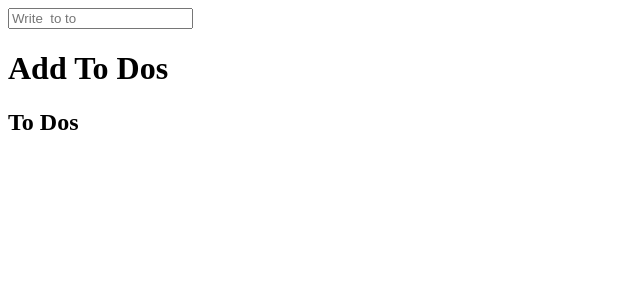
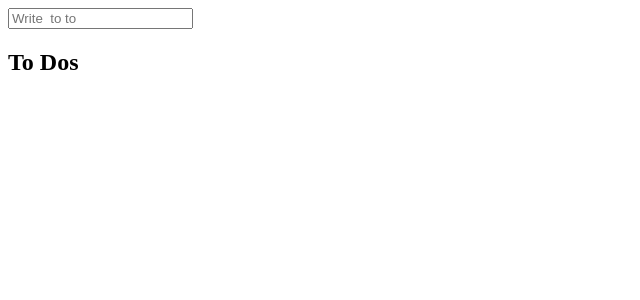
Before and after one commit to nakusha/react_hook_todo, a React (Create React App) app: page / in a window 1280 px wide. Shown: the top 300 px of the page, without its empty margins (0-640 px from the left). Built offline with nearby package versions, Linux system fonts and the light colour scheme.

Commit message:
refactory end

```diff
--- a/src/App.js
+++ b/src/App.js
@@ -9,7 +9,6 @@ function App() {
   return (
     <>
       <Add/>
-      <h1>Add To Dos</h1>
       <List name={"To Dos"}>
         {toDos.map((toDo) => (
           <ToDo text={toDo.text} id={toDo.id} isCompleted={false} key={toDo.id}/>
--- a/src/Components/Add.js
+++ b/src/Components/Add.js
@@ -1,4 +1,4 @@
-import React, { useState, useContext } from "react";
+import React, { useState } from "react";
 import { ADD } from "../action";
 import { useDispatch } from "../context";
 
```
